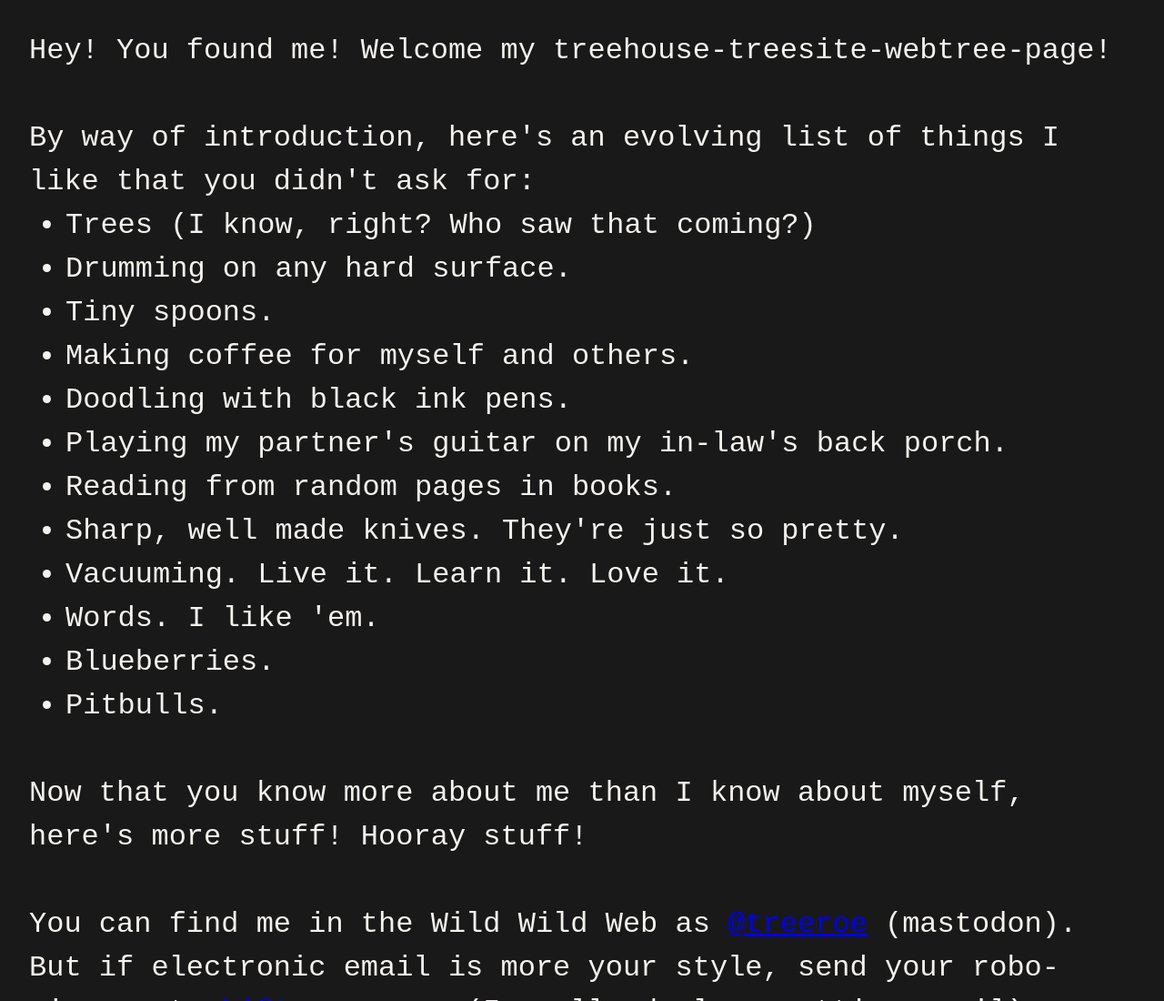
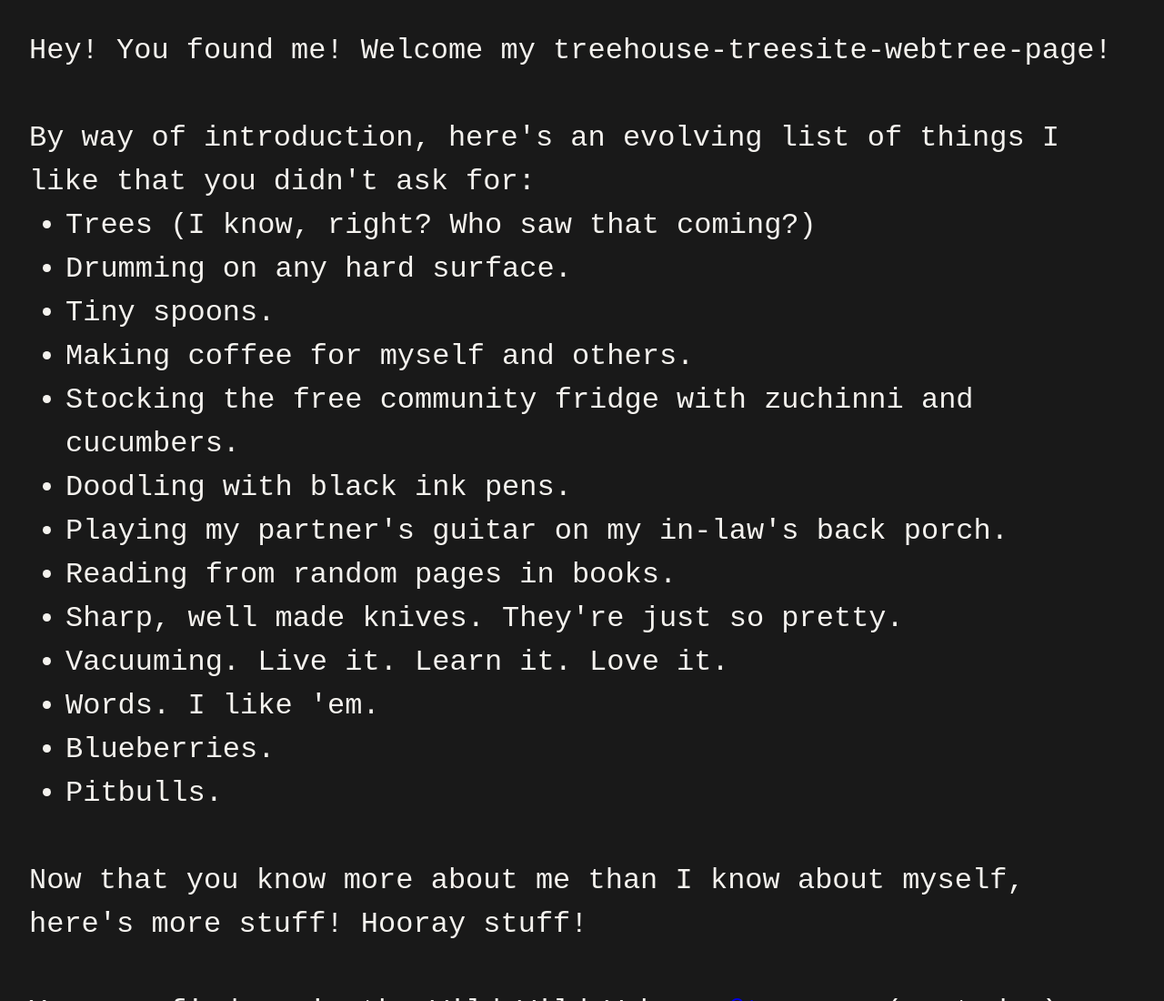
Before and after one commit to rfloarea/treeroe, a plain HTML site: page index.html in a window 1280 px wide. Shown: the top 1100 px of the page at 91% size. Drawn offline with Linux system fonts and the light colour scheme.

Commit message:
add an item

```diff
--- a/index.html
+++ b/index.html
@@ -15,6 +15,7 @@
         <li>Drumming on any hard surface.</li>
         <li>Tiny spoons.</li>
         <li>Making coffee for myself and others.</li>
+        <li>Stocking the free community fridge with zuchinni and cucumbers.</li>
         <li>Doodling with black ink pens.</li>
         <li>Playing my partner's guitar on my in-law's back porch.</li>
         <li>Reading from random pages in books.</li>
```
